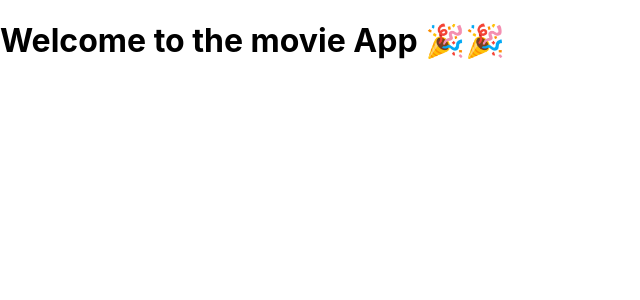
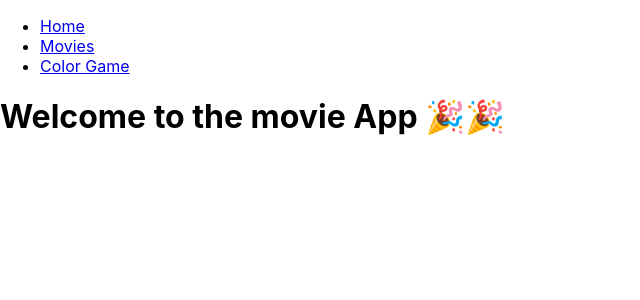
Before and after one commit to karthigayani/day-06, a React (Create React App) app: page / in a window 1280 px wide. Shown: the top 300 px of the page, without its empty margins (0-640 px from the left). Built offline with nearby package versions, Linux system fonts and the light colour scheme.

Commit message:
Added anchor tag for page navigation

```diff
--- a/src/App.js
+++ b/src/App.js
@@ -15,7 +15,12 @@ import { AddColor } from './AddColor';
 function App() {
   return (
     <div>
-
+      {/* step:2 */}
+      <ul>
+            <li><a href="/">Home</a></li>
+            <li><a href="/movies">Movies</a></li>
+            <li><a href="/color-game">Color Game</a></li>
+        </ul>
       {/* step:1 */}
         <Routes>
             <Route path="/" element={<Home />} />
```
